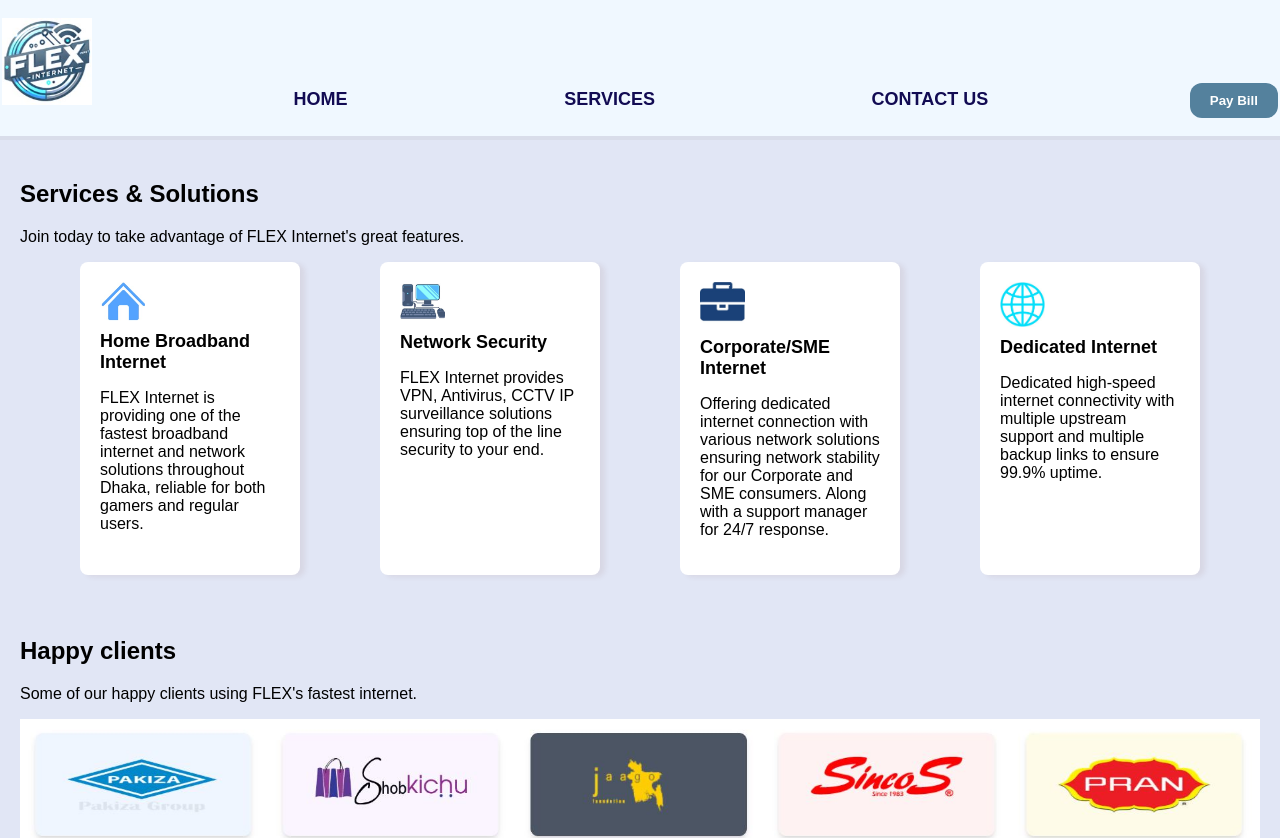
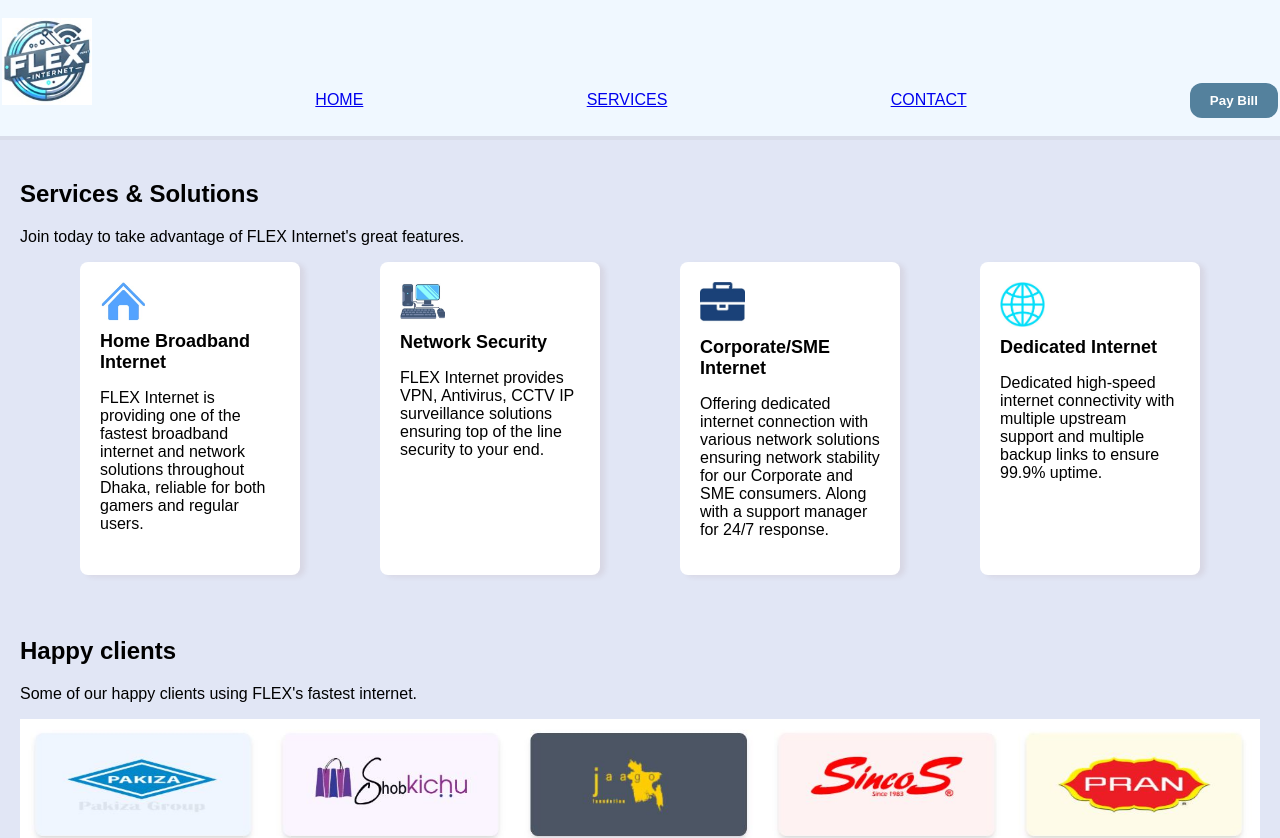
Before and after one commit to SamihasHub/MIS455_Midterm_21109, a plain HTML site: page FlexHome.html in a window 1280 px wide. Shown: the top 838 px of the page. Drawn offline with Linux system fonts and the light colour scheme.

Commit message:
done with homepage

```diff
--- a/FlexHome.html
+++ b/FlexHome.html
@@ -12,9 +12,9 @@
         <nav>
             <ul>
                 <a href="FlexHome.html" class="logo"><img src="logo.jpg"style="width: 90px;"></a>
-                <li><a href="FlexHome.html">HOME</a></li>
-                <li><a href="ServicePg.html">SERVICES</a></li>
-                <li><a href="ContactPg.html">CONTACT US</a></li>
+                <a href="FlexHome.html">HOME</a>
+                <a href="ServicePg.html">SERVICES</a>
+                <a href="ContactPg.html">CONTACT</a>
                 <button onclick="selfCare()">Pay Bill</button>
             </ul>
         </nav>
```
